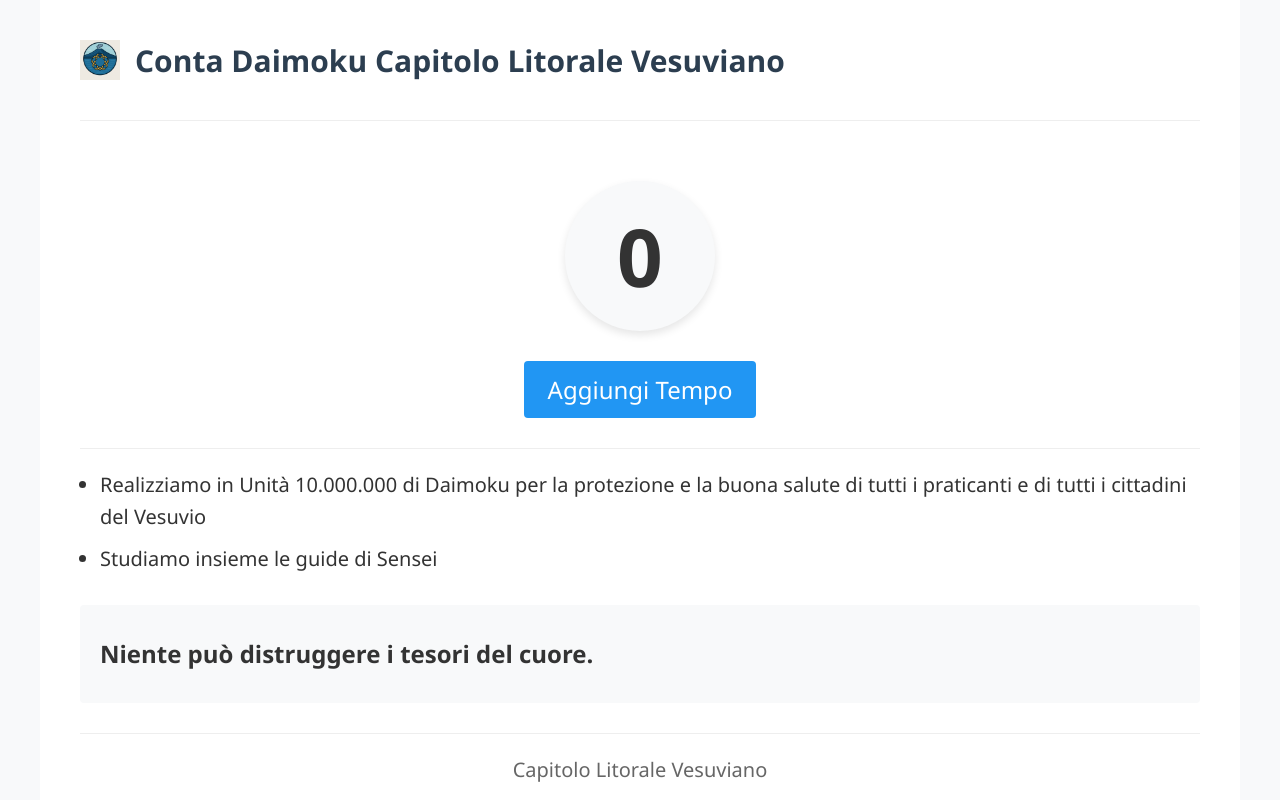
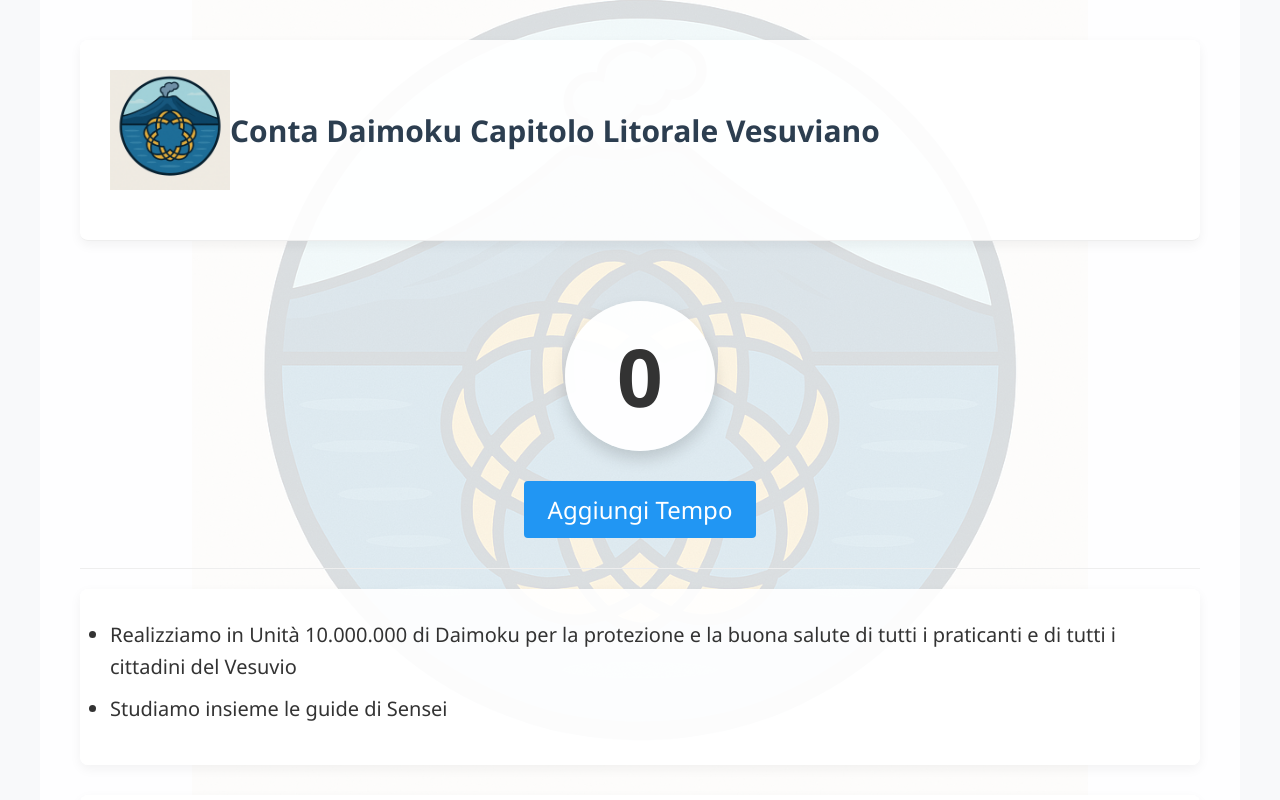
Before and after one commit to vsquillanteVE/contadaimoku-vesuvio, a React (Vite) app in the folder frontend/: page / in a window 1280 px wide. Built offline with nearby package versions, Linux system fonts and the light colour scheme; no server answers.

Commit message:
Migliorato il design: aggiunto logo in trasparenza come sfondo, ingrandito il logo, esteso gli elementi fino alla fine della pagina

```diff
--- a/frontend/src/App.css
+++ b/frontend/src/App.css
@@ -26,14 +26,28 @@ body {
   width: 100%;
   background-color: white;
   padding: 1rem;
+  position: relative;
+  overflow: hidden;
+  background-image: url('/logo.png');
+  background-repeat: no-repeat;
+  background-position: center center;
+  background-size: 70%;
+  background-attachment: fixed;
+  background-blend-mode: soft-light;
+  background-color: rgba(255, 255, 255, 0.85);
 }
 
 /* Header Styles */
 .header {
   text-align: center;
   margin-bottom: 1.5rem;
-  padding-bottom: 1rem;
+  padding: 1.5rem;
   border-bottom: 1px solid #eee;
+  background-color: rgba(255, 255, 255, 0.9);
+  border-radius: 8px;
+  box-shadow: 0 4px 12px rgba(0, 0, 0, 0.05);
+  position: relative;
+  z-index: 2;
 }
 
 .logo-container {
@@ -45,7 +59,7 @@ body {
 }
 
 .logo {
-  height: 40px;
+  height: 60px;
   margin-right: 15px;
 }
 
@@ -67,15 +81,17 @@ body {
 .counter-display {
   font-size: 1.5rem;
   margin-bottom: 1.5rem;
-  background-color: #f8f9fa;
+  background-color: rgba(255, 255, 255, 0.95);
   padding: 1rem;
   border-radius: 50%;
-  width: 120px;
-  height: 120px;
+  width: 150px;
+  height: 150px;
   display: flex;
   align-items: center;
   justify-content: center;
-  box-shadow: 0 4px 8px rgba(0, 0, 0, 0.1);
+  box-shadow: 0 8px 16px rgba(0, 0, 0, 0.15);
+  position: relative;
+  z-index: 2;
 }
 
 .counter-value {
@@ -211,7 +227,7 @@ body {
   background-color: #3b82f6;
   color: white;
   border: none;
-  padding: 14px 20px;
+  padding: 16px 24px;
   border-radius: 8px;
   cursor: pointer;
   transition: all 0.3s;
@@ -219,6 +235,7 @@ body {
   font-size: 1rem;
   margin-top: 0.5rem;
   letter-spacing: 0.3px;
+  width: 100%;
 }
 
 .submit-button:hover {
@@ -243,12 +260,21 @@ body {
 .admin-container {
   width: 100%;
   min-height: 100vh;
+  height: 100%;
   margin: 0;
   padding: 2rem;
   background-color: #f8f9fa;
-  background-image: linear-gradient(135deg, #f8f9fa 0%, #e9ecef 100%);
+  background-image: linear-gradient(135deg, #f8f9fa 0%, #e9ecef 100%), url('/logo.png');
+  background-repeat: no-repeat;
+  background-position: center center;
+  background-size: 70%;
+  background-attachment: fixed;
+  background-blend-mode: soft-light;
   display: flex;
   flex-direction: column;
+  flex: 1;
+  position: relative;
+  overflow: hidden;
 }
 
 .admin-header {
@@ -259,6 +285,7 @@ body {
   margin-bottom: 2.5rem;
   text-align: center;
   transition: transform 0.3s, box-shadow 0.3s;
+  width: 100%;
 }
 
 .admin-header:hover {
@@ -275,6 +302,20 @@ body {
 
 .admin-header .logo-container {
   margin-bottom: 1rem;
+  display: flex;
+  justify-content: center;
+}
+
+.admin-header .logo-image {
+  max-width: 100%;
+  height: auto;
+  max-height: 120px;
+}
+
+@media (min-width: 1024px) {
+  .admin-header .logo-container {
+    justify-content: flex-start;
+  }
 }
 
 .admin-description {
@@ -294,6 +335,8 @@ body {
   box-shadow: 0 8px 30px rgba(0, 0, 0, 0.08);
   padding: 2rem;
   transition: transform 0.3s, box-shadow 0.3s;
+  flex: 1;
+  margin-bottom: 2rem;
 }
 
 .admin-form:hover {
@@ -305,11 +348,13 @@ body {
   display: flex;
   flex-direction: column;
   gap: 2.5rem;
+  width: 100%;
 }
 
 .editor-container {
-  margin-bottom: 0.5rem;
+  margin-bottom: 1.5rem;
   border-radius: 8px;
+  width: 100%;
 }
 
 .editor-container .tox-tinymce {
@@ -325,10 +370,12 @@ body {
 }
 
 .editor-container h3 {
-  margin-bottom: 1rem;
+  margin-bottom: 1.25rem;
   color: #2c3e50;
-  font-size: 1.2rem;
+  font-size: 1.3rem;
   font-weight: 600;
+  border-bottom: 2px solid #e9ecef;
+  padding-bottom: 0.75rem;
 }
 
 .logo-container {
@@ -340,7 +387,7 @@ body {
 .logo-image {
   max-width: 100%;
   height: auto;
-  max-height: 80px;
+  max-height: 120px;
 }
 
 /* Rimuoviamo lo stile del logo nella sezione Information */
@@ -436,20 +483,22 @@ body {
 .admin-buttons {
   display: flex;
   flex-direction: column;
-  gap: 12px;
+  gap: 16px;
   margin-top: 2rem;
+  width: 100%;
 }
 
 .history-button {
   background-color: #64748b;
   color: white;
   border: none;
-  padding: 14px 20px;
+  padding: 16px 24px;
   border-radius: 8px;
   cursor: pointer;
   transition: all 0.3s;
   font-weight: 600;
   letter-spacing: 0.3px;
+  width: 100%;
 }
 
 .history-button:hover {
@@ -470,6 +519,7 @@ body {
   border-radius: 12px;
   box-shadow: 0 8px 30px rgba(0, 0, 0, 0.08);
   transition: transform 0.3s, box-shadow 0.3s;
+  width: 100%;
 }
 
 .history-container:hover {
@@ -544,18 +594,23 @@ body {
 }
 
 .back-link {
-  margin-top: 2rem;
+  margin-top: 2.5rem;
+  margin-bottom: 1.5rem;
   text-align: center;
+  width: 100%;
 }
 
 .back-link a {
   color: #3b82f6;
   text-decoration: none;
-  font-size: 0.95rem;
+  font-size: 1rem;
   transition: all 0.3s;
-  padding: 8px 16px;
-  border-radius: 6px;
+  padding: 12px 20px;
+  border-radius: 8px;
   display: inline-block;
+  border: 1px solid #e2e8f0;
+  background-color: white;
+  box-shadow: 0 2px 5px rgba(0, 0, 0, 0.05);
 }
 
 .back-link a:hover {
@@ -615,6 +670,12 @@ body {
   max-height: 80px;
 }
 
+@media (min-width: 1024px) {
+  .login-header .logo-container {
+    justify-content: flex-start;
+  }
+}
+
 .login-description {
   margin-top: 1rem;
   margin-bottom: 1.5rem;
@@ -651,8 +712,13 @@ body {
 }
 
 .information-list {
-  padding-left: 20px;
+  padding: 1.5rem;
   margin-bottom: 1.5rem;
+  background-color: rgba(255, 255, 255, 0.9);
+  border-radius: 8px;
+  box-shadow: 0 4px 12px rgba(0, 0, 0, 0.05);
+  position: relative;
+  z-index: 2;
 }
 
 .information-list li {
@@ -660,10 +726,13 @@ body {
 }
 
 .message-container {
-  background-color: #f8f9fa;
-  padding: 1rem;
-  border-radius: 4px;
+  background-color: rgba(255, 255, 255, 0.9);
+  padding: 1.5rem;
+  border-radius: 8px;
   margin-bottom: 1.5rem;
+  box-shadow: 0 4px 12px rgba(0, 0, 0, 0.05);
+  position: relative;
+  z-index: 2;
 }
 
 .message-highlight {
@@ -675,9 +744,14 @@ body {
 .footer {
   text-align: center;
   margin-top: 1.5rem;
-  padding-top: 1rem;
+  padding: 1.5rem;
   border-top: 1px solid #eee;
   color: #666;
+  background-color: rgba(255, 255, 255, 0.9);
+  border-radius: 8px;
+  box-shadow: 0 4px 12px rgba(0, 0, 0, 0.05);
+  position: relative;
+  z-index: 2;
 }
 
 /* Media Queries */
@@ -712,6 +786,12 @@ body {
   .admin-buttons {
     flex-direction: row;
     justify-content: space-between;
+    gap: 20px;
+  }
+
+  .admin-buttons .submit-button,
+  .admin-buttons .history-button {
+    width: 50%;
   }
 
   .history-meta {
--- a/frontend/src/components/Header.tsx
+++ b/frontend/src/components/Header.tsx
@@ -4,7 +4,7 @@ const Header: React.FC = () => {
   return (
     <header className="header">
       <div className="logo-container">
-        <img src="/logo.png" alt="Logo" className="logo" />
+        <img src="/logo.png" alt="Logo Capitolo Litorale Vesuviano" className="logo-image" />
         <h1>Conta Daimoku Capitolo Litorale Vesuviano</h1>
       </div>
     </header>
```
